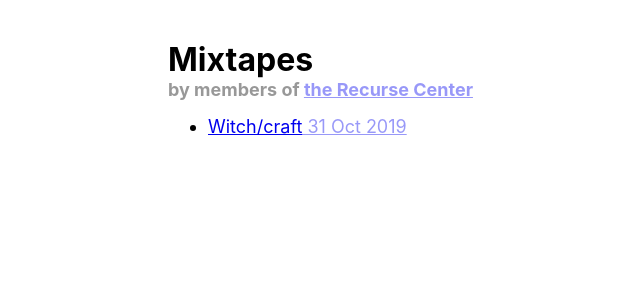
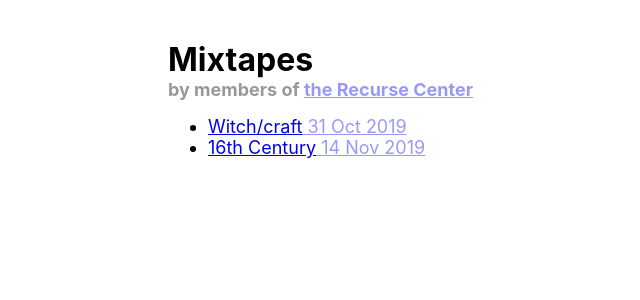
Before and after one commit to kofigumbs/mixtape, a Jekyll site: the page built from index.html, in a window 1280 px wide. Shown: the top 300 px of the page, without its empty margins (112-752 px from the left). Built offline with Jekyll 4.4.1, drawn with Linux system fonts in a browser that asks for light colours.

Commit message:
Start 16th Century

```diff
--- a/_includes/head.html
+++ b/_includes/head.html
@@ -7,7 +7,7 @@
 html,body,h1,h2,h3,h4,h5,h6 { margin: 0; padding: 0; }
 main { width: 100%; max-width: 720px; margin: 0 auto; padding: 40px 20px; }
 time { opacity: 0.4 }
-a, button, li, p { font-size: 18px }
+a,button,i,li,p { font-size: 18px }
 a svg { width: 16px; height: 16px }
 
 .active { font-weight: bold; }
--- a/_layouts/mixtape.html
+++ b/_layouts/mixtape.html
@@ -16,7 +16,11 @@
     {% endfor %}
     </ol>
     <div>
+      {% if page.tracks %}
       <button data-play class="play">Play All</button>
+      {% else %}
+      <i>No tracks yet</i>
+      {% endif %}
       &nbsp;
       <a href="https://github.com/hkgumbs/mixtape/edit/master/{{ page.path }}" target="_blank">Submit Your Track</a>
     </div>
--- /dev/null
+++ b/_mixtapes/2019-11-14.html
@@ -0,0 +1,4 @@
+---
+title: "16th Century"
+tracks:
+---
```
